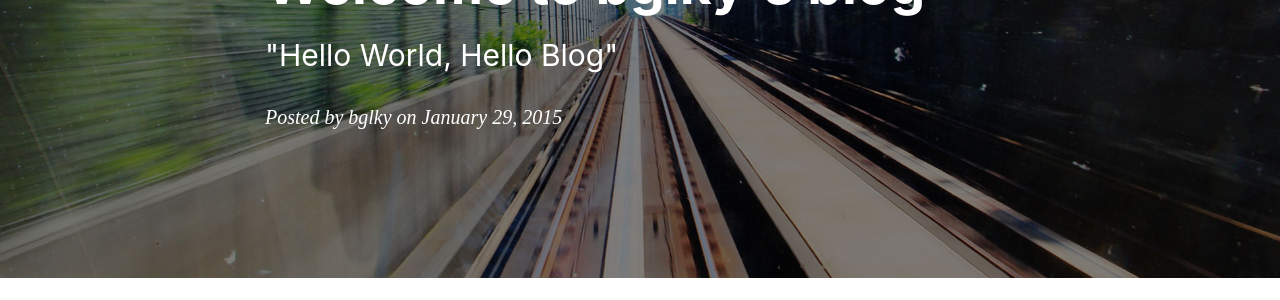
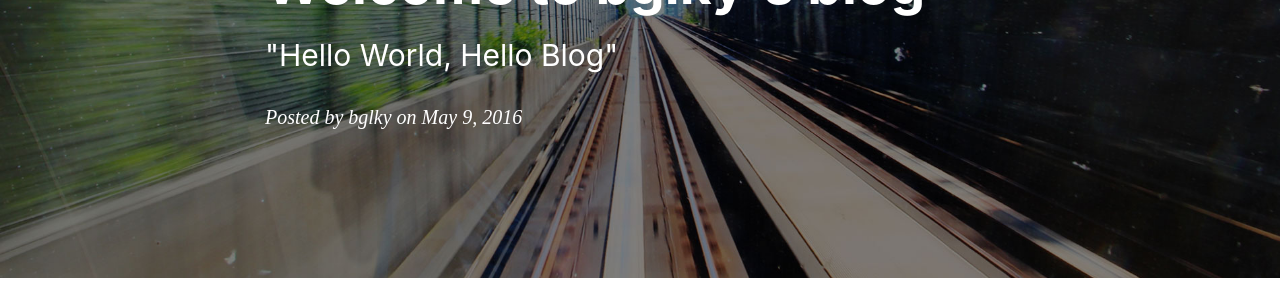
Before and after one commit to bglky/bglky.github.io, a Jekyll site: the page built from _posts/2014-01-29-hello-2015.markdown, in a window 1280 px wide and 900 px high. Shown: the part 245-545 px from the top of the window. Built offline with Jekyll 4.4.1, drawn with Linux system fonts in a browser that asks for light colours; nearby versions of some CDN libraries; comment, search, counter and statistics services are not loaded; some of the changed text lies outside the part shown.

Commit message:
update blog

```diff
--- a/_posts/2014-01-29-hello-2015.markdown
+++ b/_posts/2014-01-29-hello-2015.markdown
@@ -2,7 +2,7 @@
 layout:     post
 title:      "Welcome to bglky's blog"
 subtitle:   " \"Hello World, Hello Blog\""
-date:       2015-01-29 12:00:00
+date:       2016-05-9 8:00:00
 author:     "bglky"
 header-img: "img/post-bg-2015.jpg"
 tags:
```
